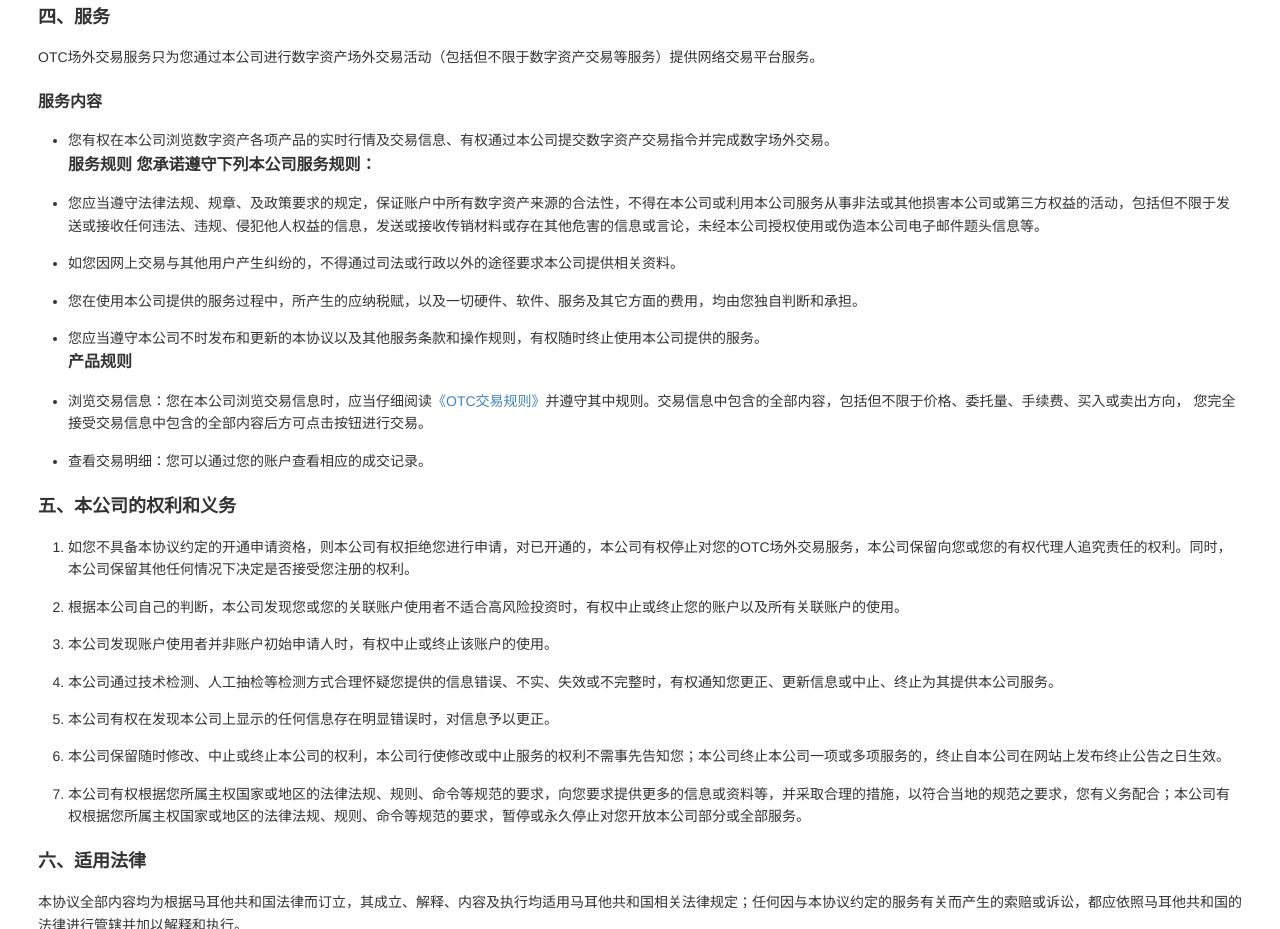
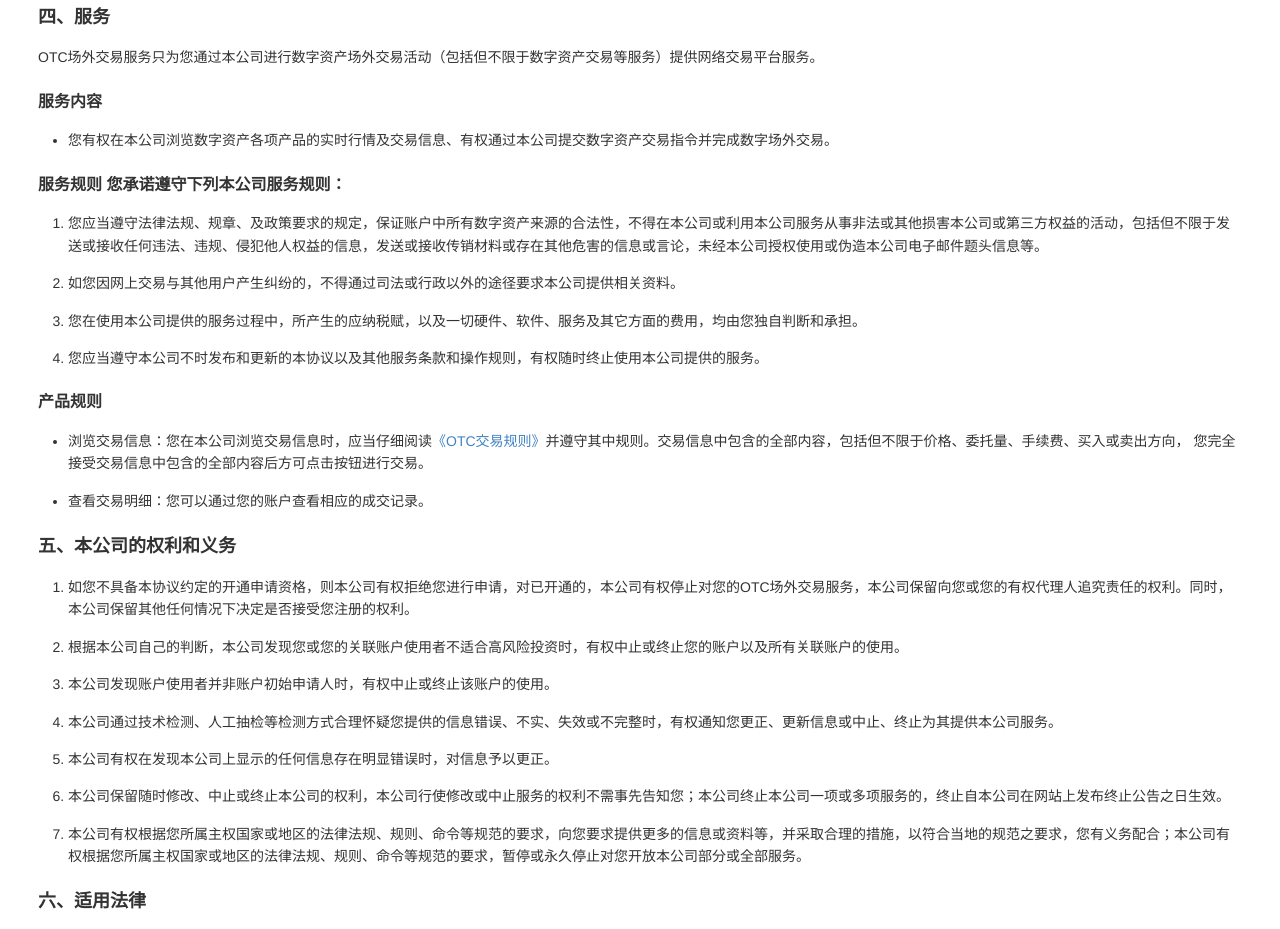
Before and after one commit to bitofree/docs.iswapy.com, a plain HTML site: page v1/user_agreement.html in a window 1280 px wide. Shown: the part 1274-2203 px from the top of the page. Drawn offline with Linux system fonts and the light colour scheme.

Commit message:
update user agreement

```diff
--- a/v1/user_agreement.html
+++ b/v1/user_agreement.html
@@ -43,13 +43,17 @@
 <p>OTC场外交易服务只为您通过本公司进行数字资产场外交易活动（包括但不限于数字资产交易等服务）提供网络交易平台服务。</p>
 <h4 id="-">服务内容</h4>
 <ul>
-<li>您有权在本公司浏览数字资产各项产品的实时行情及交易信息、有权通过本公司提交数字资产交易指令并完成数字场外交易。<h4 id="-">服务规则 您承诺遵守下列本公司服务规则：</h4>
-</li>
+<li>您有权在本公司浏览数字资产各项产品的实时行情及交易信息、有权通过本公司提交数字资产交易指令并完成数字场外交易。</li>
+</ul>
+<h4 id="-">服务规则 您承诺遵守下列本公司服务规则：</h4>
+<ol>
 <li>您应当遵守法律法规、规章、及政策要求的规定，保证账户中所有数字资产来源的合法性，不得在本公司或利用本公司服务从事非法或其他损害本公司或第三方权益的活动，包括但不限于发送或接收任何违法、违规、侵犯他人权益的信息，发送或接收传销材料或存在其他危害的信息或言论，未经本公司授权使用或伪造本公司电子邮件题头信息等。</li>
 <li>如您因网上交易与其他用户产生纠纷的，不得通过司法或行政以外的途径要求本公司提供相关资料。</li>
 <li>您在使用本公司提供的服务过程中，所产生的应纳税赋，以及一切硬件、软件、服务及其它方面的费用，均由您独自判断和承担。</li>
-<li>您应当遵守本公司不时发布和更新的本协议以及其他服务条款和操作规则，有权随时终止使用本公司提供的服务。<h4 id="-">产品规则</h4>
-</li>
+<li>您应当遵守本公司不时发布和更新的本协议以及其他服务条款和操作规则，有权随时终止使用本公司提供的服务。</li>
+</ol>
+<h4 id="-">产品规则</h4>
+<ul>
 <li>浏览交易信息：您在本公司浏览交易信息时，应当仔细阅读<a href="./rules.html">《OTC交易规则》</a>并遵守其中规则。交易信息中包含的全部内容，包括但不限于价格、委托量、手续费、买入或卖出方向， 您完全接受交易信息中包含的全部内容后方可点击按钮进行交易。</li>
 <li>查看交易明细：您可以通过您的账户查看相应的成交记录。</li>
 </ul>
```
